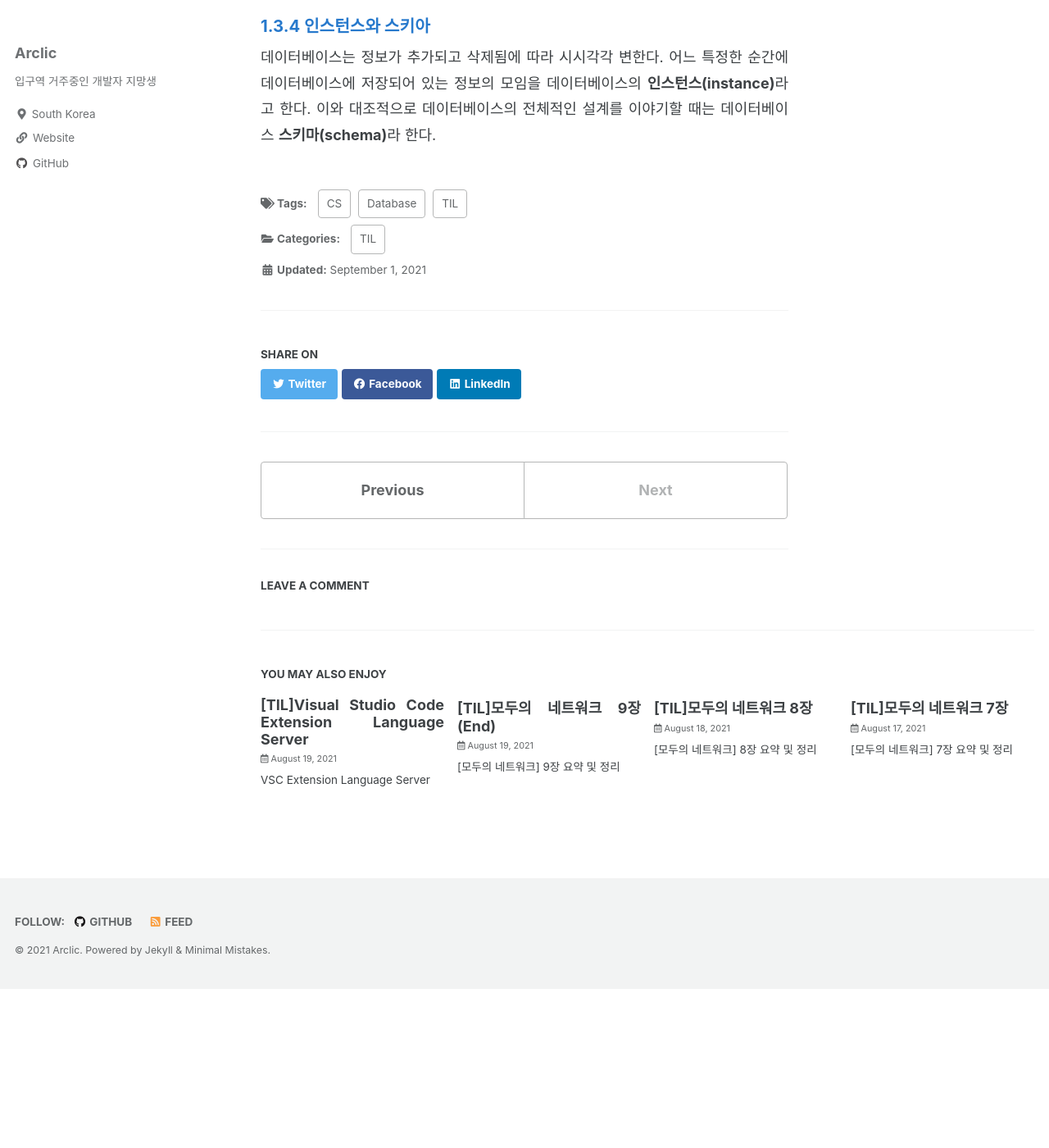
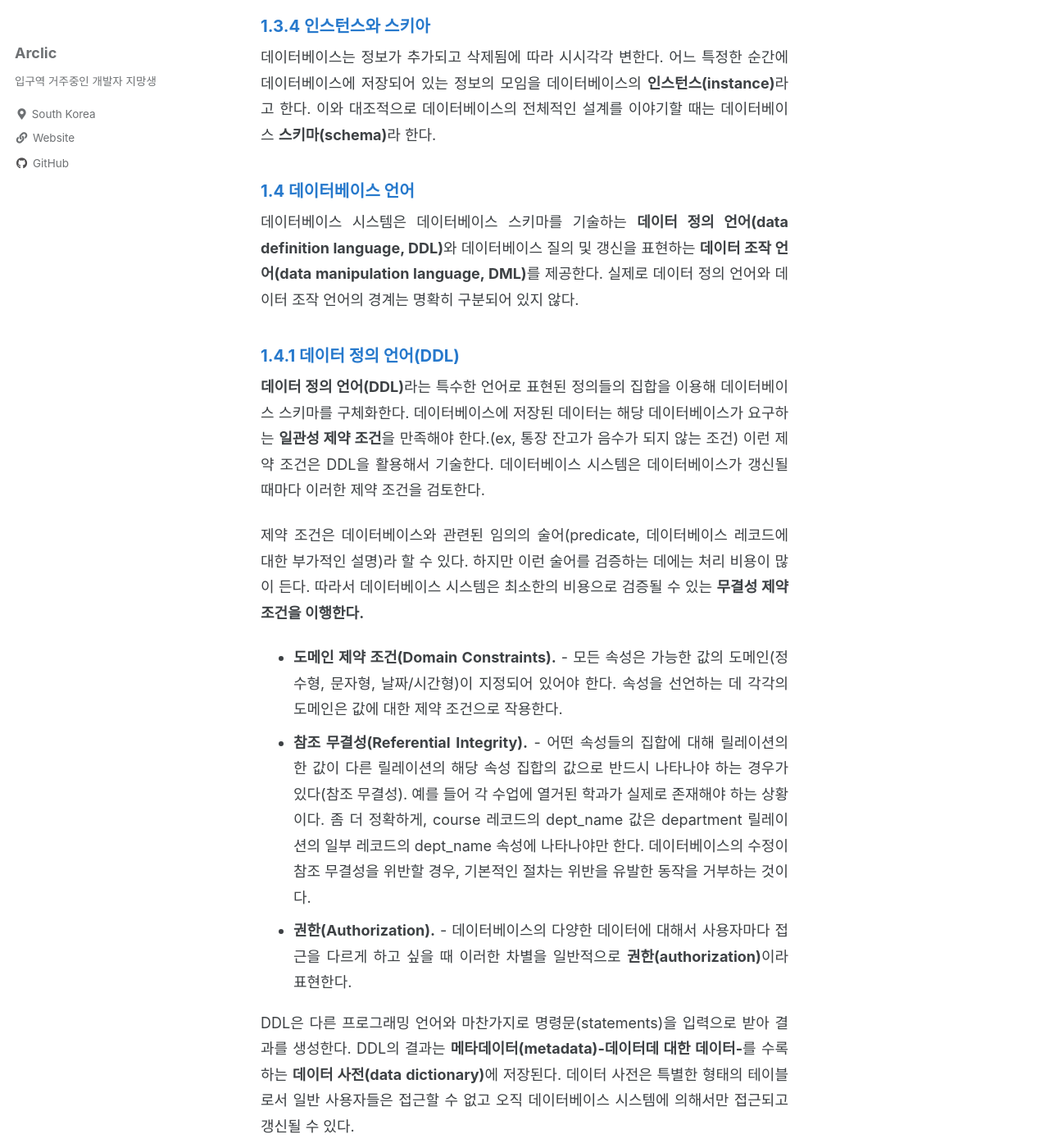
Before and after one commit to arclic/arclic.github.io, a Jekyll site: the page built from _posts/2021-09-01-database-system-01.md, in a window 1280 px wide and 1400 px high, scrolled down 4949 px. Shown: the whole window at 82% size. Built offline with Jekyll 4.4.1, drawn with Linux system fonts in a browser that asks for light colours; cached includes are drawn as plain includes; comment, search, counter and statistics services are not loaded; before the commit the page ends 6155 px from its top, so only the background shows below that; some of the changed text lies outside the part shown.

Commit message:
database system 1.4 update

```diff
--- a/_posts/2021-09-01-database-system-01.md
+++ b/_posts/2021-09-01-database-system-01.md
@@ -77,3 +77,49 @@ toc: true
 ### 1.3.4 인스턴스와 스키아
 
 데이터베이스는 정보가 추가되고 삭제됨에 따라 시시각각 변한다. 어느 특정한 순간에 데이터베이스에 저장되어 있는 정보의 모임을 데이터베이스의 **인스턴스(instance)**라고 한다. 이와 대조적으로 데이터베이스의 전체적인 설계를 이야기할 때는 데이터베이스 **스키마(schema)**라 한다.
+
+### 1.4 데이터베이스 언어
+
+데이터베이스 시스템은 데이터베이스 스키마를 기술하는 **데이터 정의 언어(data definition language, DDL)**와 데이터베이스 질의 및 갱신을 표현하는 **데이터 조작 언어(data manipulation language, DML)**를 제공한다. 실제로 데이터 정의 언어와 데이터 조작 언어의 경계는 명확히 구분되어 있지 않다.
+
+### 1.4.1 데이터 정의 언어(DDL)
+
+**데이터 정의 언어(DDL)**라는 특수한 언어로 표현된 정의들의 집합을 이용해 데이터베이스 스키마를 구체화한다. 데이터베이스에 저장된 데이터는 해당 데이터베이스가 요구하는 **일관성 제약 조건**을 만족해야 한다.(ex, 통장 잔고가 음수가 되지 않는 조건) 이런 제약 조건은 DDL을 활용해서 기술한다. 데이터베이스 시스템은 데이터베이스가 갱신될 때마다 이러한 제약 조건을 검토한다.
+
+제약 조건은 데이터베이스와 관련된 임의의 술어(predicate, 데이터베이스 레코드에 대한 부가적인 설명)라 할 수 있다. 하지만 이런 술어를 검증하는 데에는 처리 비용이 많이 든다. 따라서 데이터베이스 시스템은 최소한의 비용으로 검증될 수 있는 **무결성 제약 조건을 이행한다.**
+
+- **도메인 제약 조건(Domain Constraints).** - 모든 속성은 가능한 값의 도메인(정수형, 문자형, 날짜/시간형)이 지정되어 있어야 한다. 속성을 선언하는 데 각각의 도메인은 값에 대한 제약 조건으로 작용한다.
+- **참조 무결성(Referential Integrity).** - 어떤 속성들의 집합에 대해 릴레이션의 한 값이 다른 릴레이션의 해당 속성 집합의 값으로 반드시 나타나야 하는 경우가 있다(참조 무결성). 예를 들어 각 수업에 열거된 학과가 실제로 존재해야 하는 상황이다. 좀 더 정확하게, course 레코드의 dept_name 값은 department 릴레이션의 일부 레코드의 dept_name 속성에 나타나야만 한다. 데이터베이스의 수정이 참조 무결성을 위반할 경우, 기본적인 절차는 위반을 유발한 동작을 거부하는 것이다.
+- **권한(Authorization).** - 데이터베이스의 다양한 데이터에 대해서 사용자마다 접근을 다르게 하고 싶을 때 이러한 차별을 일반적으로 **권한(authorization)**이라 표현한다.
+
+DDL은 다른 프로그래밍 언어와 마찬가지로 명령문(statements)을 입력으로 받아 결과를 생성한다. DDL의 결과는 **메타데이터(metadata)-데이터데 대한 데이터-**를 수록하는 **데이터 사전(data dictionary)**에 저장된다. 데이터 사전은 특별한 형태의 테이블로서 일반 사용자들은 접근할 수 없고 오직 데이터베이스 시스템에 의해서만 접근되고 갱신될 수 있다.
+
+### 1.4.2 SQL 데이터 정의 언어
+
+SQL은 데이터 타입과 무결성 제약 조건을 갖는 테이블을 정의할 수 있도록 풍부한 DDL을 제공한다.
+
+### 1.4.3 데이터 조작 언어(DML)
+
+데이터 조작 언어(DML)는 사용자가 적절한 데이터 모델로 구성된 데이터에 접근하거나 이것을 조작할 수 있도록 하는 언어다. 접근 형태는 아래와 같다.
+
+- 데이터베이스 내에 저장된 정보를 **검색**
+- 데이터베이스에 새로운 정보를 **삽입**
+- 데이터베이스로부터 정보를 **삭제**
+- 데이터베이스 내에 저장된 데이터를 **수정**
+
+기본적으로 두 가지 형태의 DML이 존재한다.
+
+- **절차적 DML(procedural DML)**은 어떤 데이터가 필요하며 그 데이터를 어떻게 구할지 지정할 것을 요구한다.
+- **선언적 DML(declarative DML)**은 필요한 데이터를 어떻게 구할지 명시할 필요 없이, 어떠한 데이터가 필요한지 지정할 것만 사용자에게 요구한다.
+
+일반적으로 선언적 DML은 어떻게 필요한 데이터를 구할지 방법을 명시하지 않기 때문에 절자적 DML보다 배우기 쉽다. 하지만 이 때문에 데이터베이스 시스템 스스로 데이터에 효율적으로 접근하는 방법을 찾아야 한다.
+
+**질의(query)**는 정보 검색을 요청하는 구문이다. 데이터 조작 언어에서 정보 검색을 담당하는 부분을 **질의어(query language)**라고 한다. 기술적으로 타당하지는 않지만, 질의어와 데이터 조작 언어를 같은 의미로 사용하는 것이 보통이다. 여러 질의어 중에서 현재 가장 널리 쓰이고 있는 질의어는 **SQL**이다.
+
+### 1.4.4 SQL 데이터 조작 언어
+
+SQL 질의어는 선언적 언어다.
+
+### 1.4.5 응용 프로그램에서 데이터베이스 접근
+
+SQL 같은 선언적 질의어는 일반 컴퓨터 언어만큼 강력하지 않다. 즉 SQL로는 불가능 하지만, 일반적인 목적의 프로그래밍 언어를 사용하면 가능한 다수의 계산이 존재한다.
```
